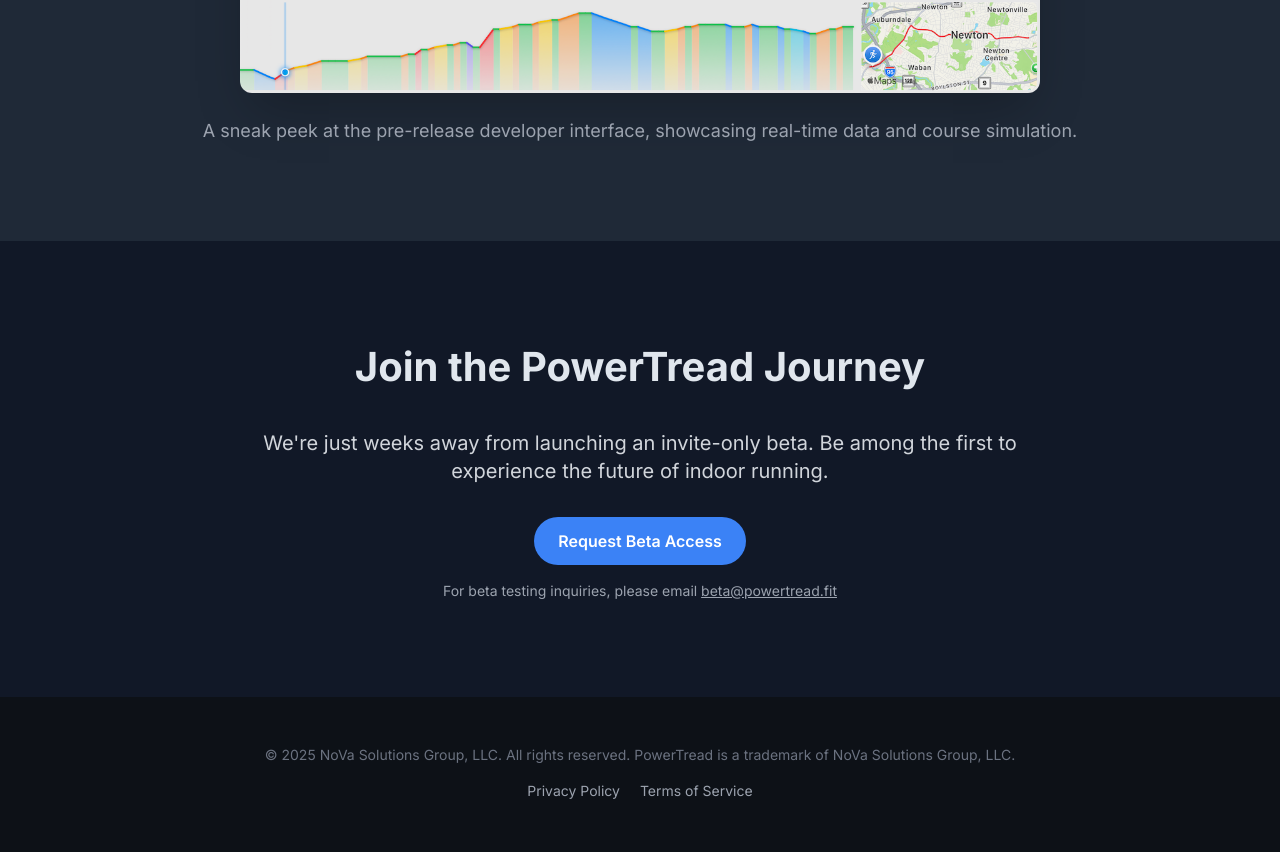
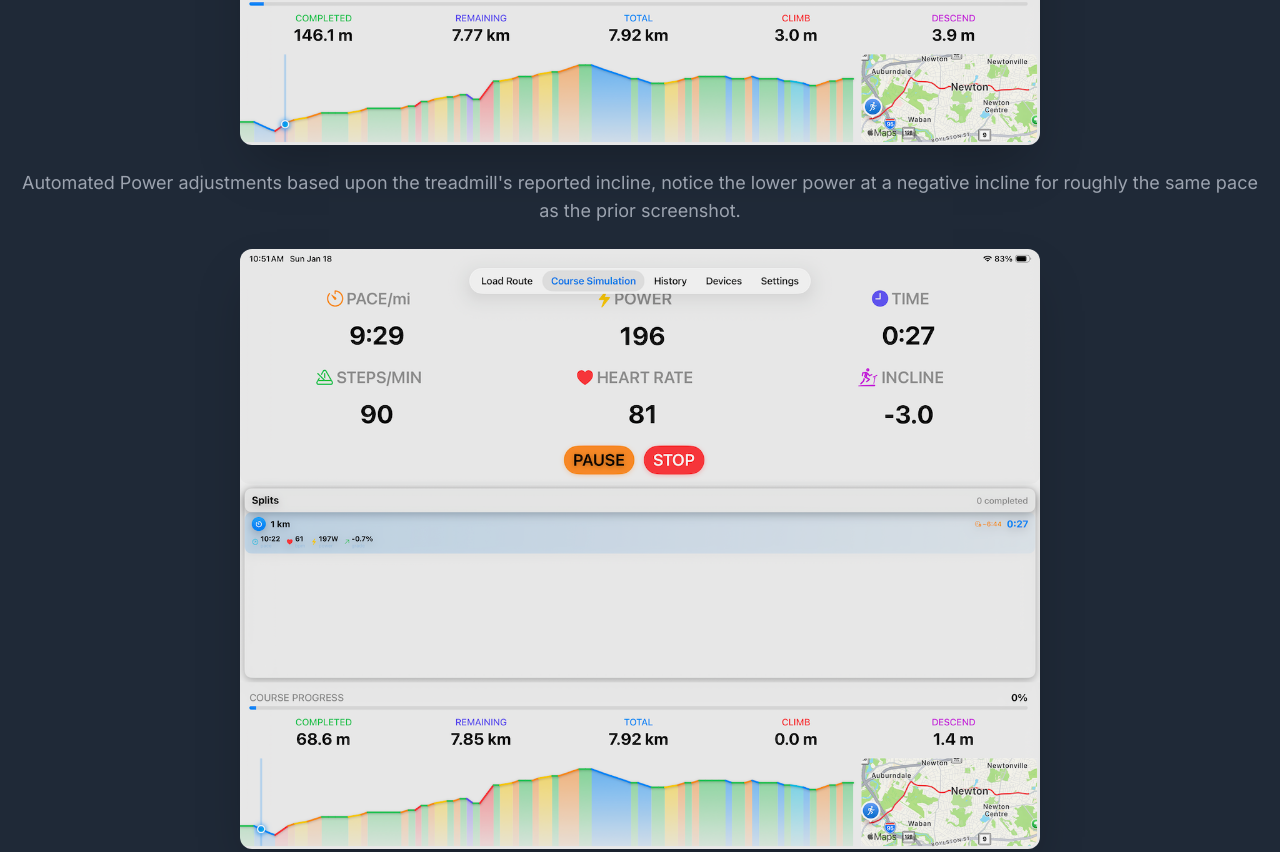
Before and after one commit to mikepugh/mikepugh.github.io, a plain HTML site: page index.html in a window 1280 px wide. Shown: the part 2227-3079 px from the top of the page. Drawn offline with nearby package versions, Linux system fonts and the light colour scheme.

Commit message:
highlighting power differneces

```diff
--- a/index.html
+++ b/index.html
@@ -154,10 +154,16 @@
     <section class="py-16 md:py-24 bg-gray-800">
         <div class="container mx-auto px-4 text-center">
             <h2 class="section-heading">See PowerTread in Action</h2>
+            <p class="text-gray-400 my-6 text-lg">A sneak peek at the pre-release developer interface, showcasing real-time data and course simulation.</p>
             <div class="flex justify-center">
                 <img src="images/latest-screenshot.png" alt="PowerTread App Screenshot" class="rounded-xl shadow-2xl max-w-full h-auto" style="max-width: 800px;">
             </div>
-            <p class="text-gray-400 mt-6 text-lg">A sneak peek at the pre-release developer interface, showcasing real-time data and course simulation.</p>
+            <p class="text-gray-400 my-6 text-lg">Automated Power adjustments based upon the treadmill's reported incline, notice the lower power at a negative incline for roughly the same pace as the prior screenshot.</p>
+            <div class="flex justify-center">
+                <img src="images/negative-incline.png" alt="PowerTread App Screenshot" class="rounded-xl shadow-2xl max-w-full h-auto" style="max-width: 800px;">
+            </div>
+
+
         </div>
     </section>
 
```
Also changed, not shown: images/negative-incline.png (added).
